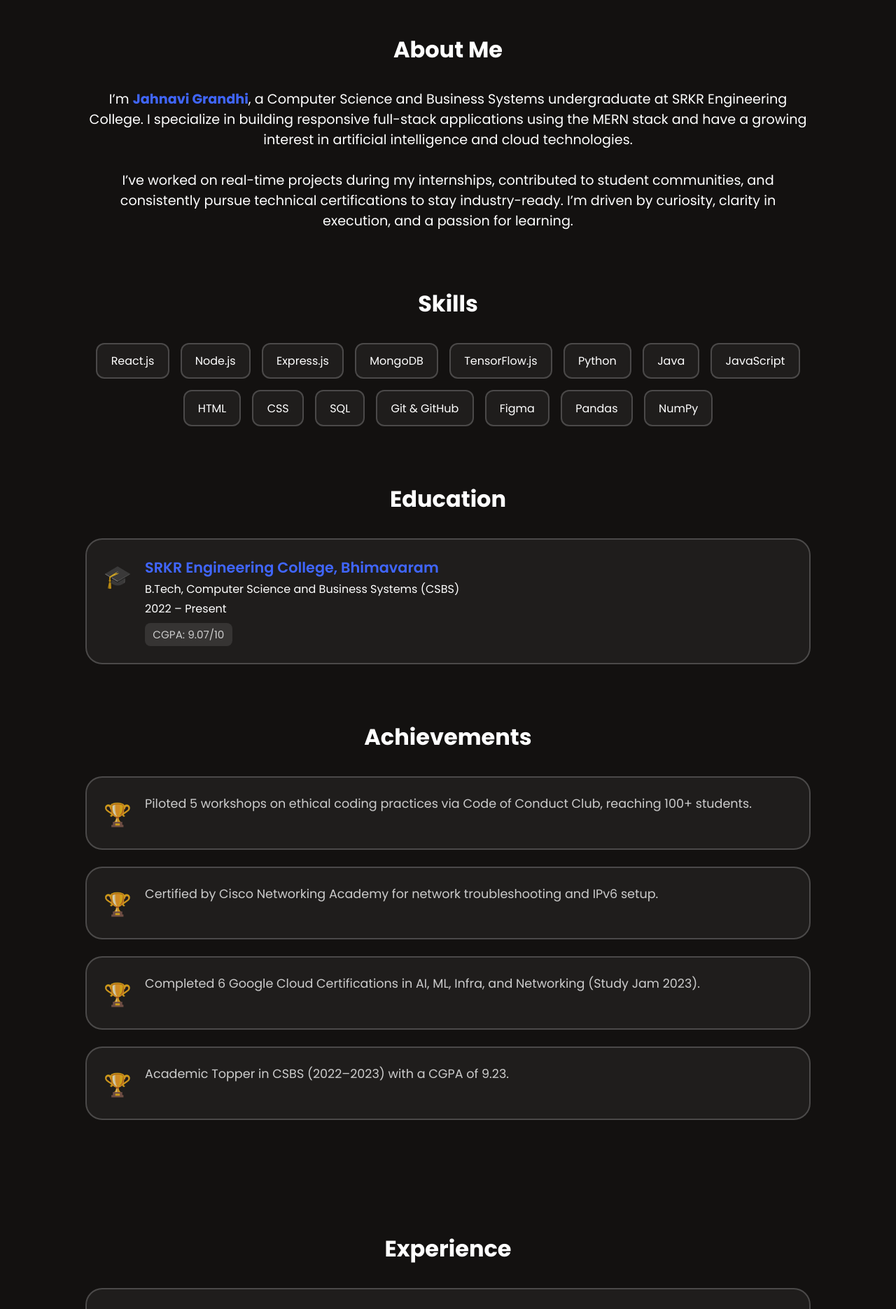
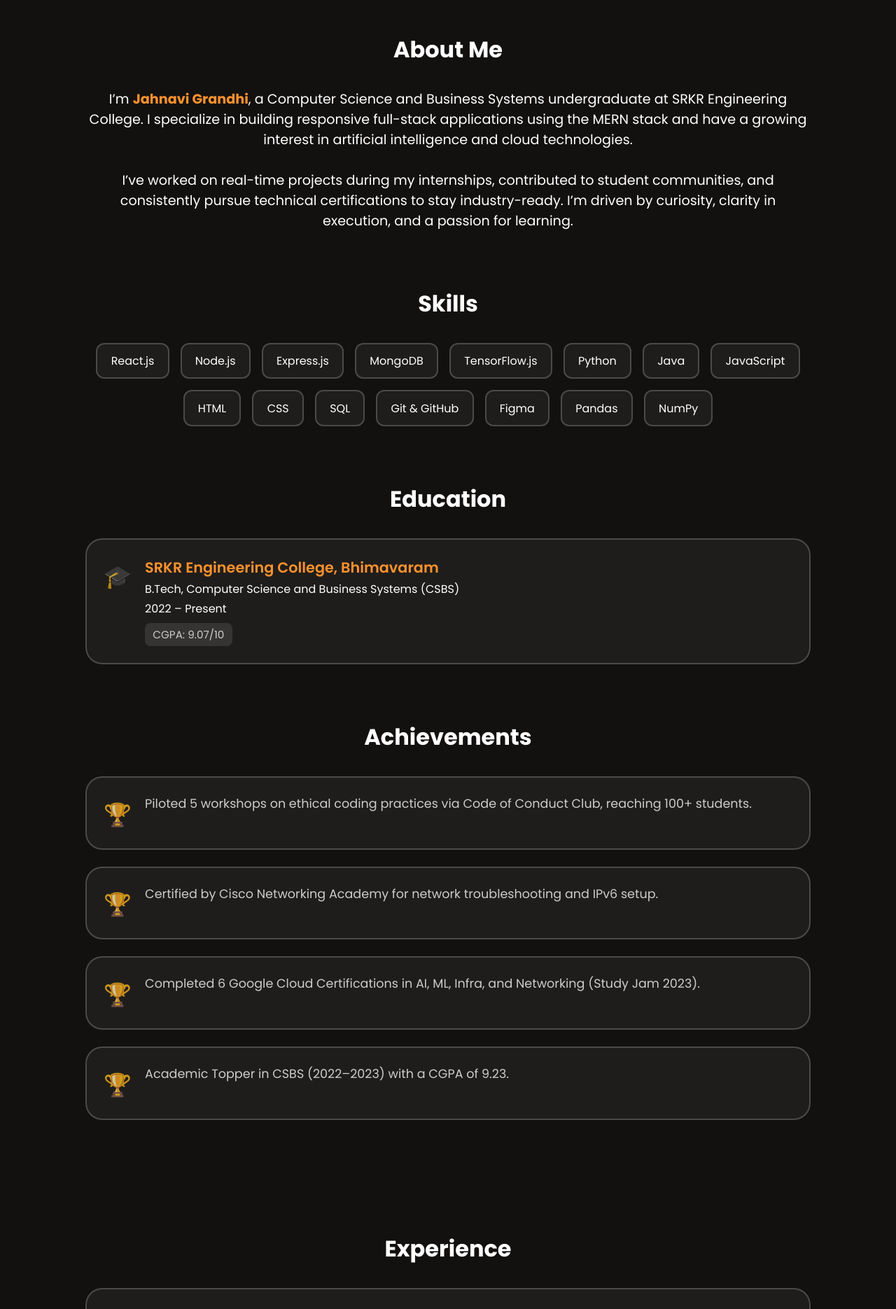
Before and after one commit to jahnavi-j9/Portfolio, a React (Vite) app: page / in a window 1280 px wide. Shown: the part 640-2510 px from the top of the page at 70% size. Built offline with nearby package versions, Linux system fonts and the light colour scheme.

Commit message:
modified colors

```diff
--- a/src/components/About/About.jsx
+++ b/src/components/About/About.jsx
@@ -44,7 +44,7 @@ const About = () => {
           <div className={styles['about-block']}>
             <h1 className={styles['section-heading']}>About Me</h1>
             <div className={styles['about-desc']}>
-              I’m <b style={{ color: 'var(--blue)' }}>Jahnavi Grandhi</b>, a Computer Science and Business Systems undergraduate at SRKR Engineering College. I specialize in building responsive full-stack applications using the MERN stack and have a growing interest in artificial intelligence and cloud technologies.
+              I’m <b style={{ color: '#ff922d' }}>Jahnavi Grandhi</b>, a Computer Science and Business Systems undergraduate at SRKR Engineering College. I specialize in building responsive full-stack applications using the MERN stack and have a growing interest in artificial intelligence and cloud technologies.
               <br /><br />
               I’ve worked on real-time projects during my internships, contributed to student communities, and consistently pursue technical certifications to stay industry-ready. I’m driven by curiosity, clarity in execution, and a passion for learning.
             </div>
--- a/src/components/About/About.module.css
+++ b/src/components/About/About.module.css
@@ -89,7 +89,7 @@
 
 .edu-content h2 {
   margin: 0;
-  color: var(--blue);
+  color: #ff922d;
   font-size: 1.3rem;
   font-weight: 600;
 }
@@ -177,7 +177,7 @@
 
 .exp-content h2 {
   margin: 0;
-  color: var(--blue);
+  color: #ff922d;
   font-size: 1.3rem;
   font-weight: 600;
 }
--- a/src/components/Projects/Projects.module.css
+++ b/src/components/Projects/Projects.module.css
@@ -75,7 +75,7 @@
 /* Description */
 .project-item > h3 {
   font-size: 1.2rem;
-  color: var(--blue);
+  color: #ff922d;
   margin: 0.5rem 0 0.3rem 0;
 }
 
```
